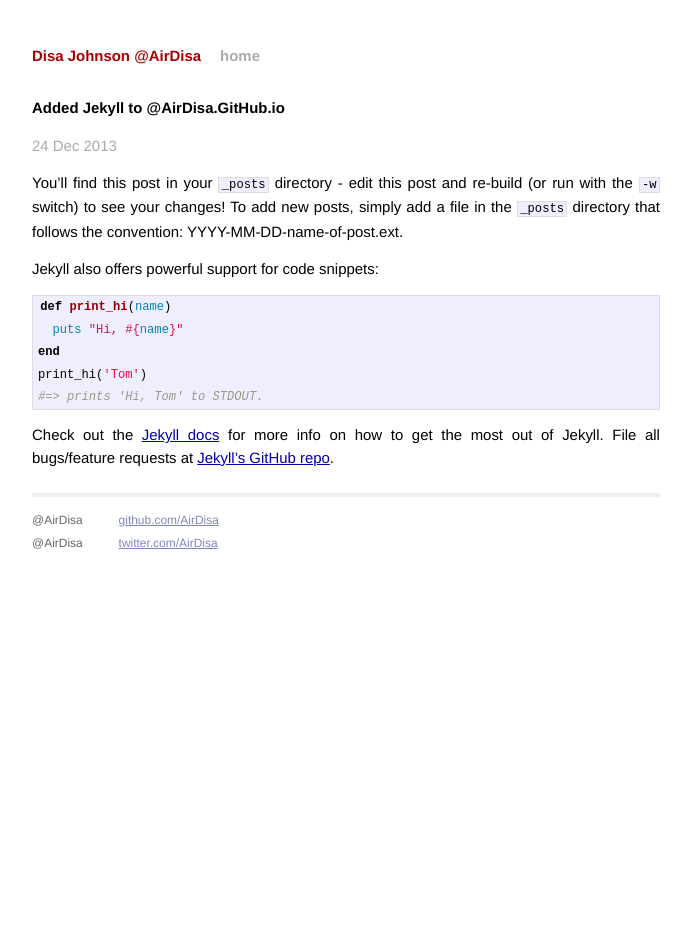
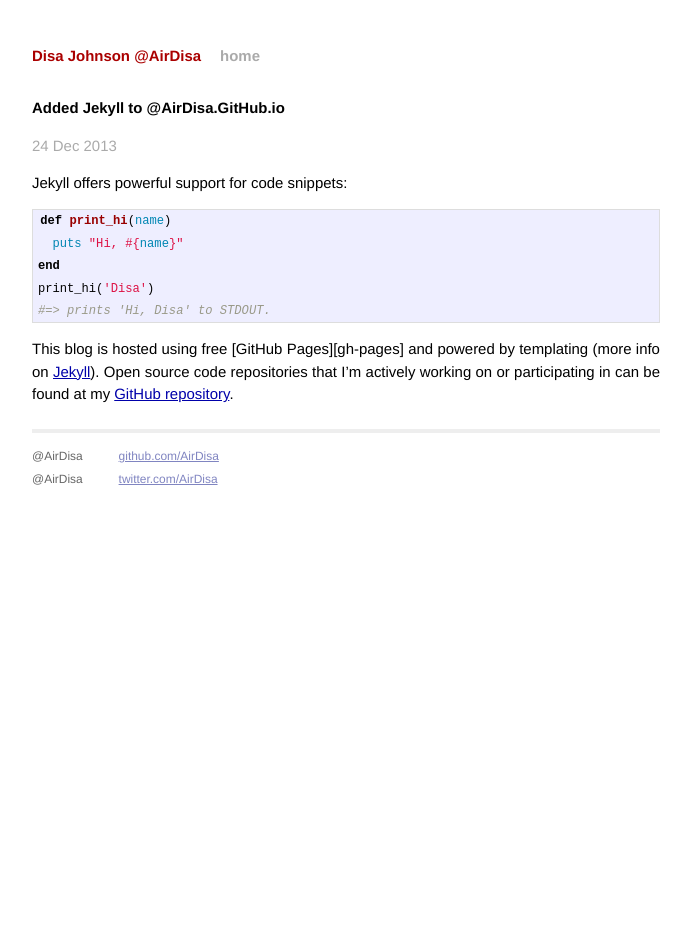
Before and after one commit to AirDisa/airdisa.github.io, a Jekyll site: the page built from _posts/2013-12-24-welcome-to-jekyll.markdown, in a window 1280 px wide. Shown: the whole page, without its empty margins (294-985 px from the left). Built offline with Jekyll 4.4.1, drawn with Linux system fonts in a browser that asks for light colours; Markdown is read by kramdown in place of the engine named in the settings.

Commit message:
[0.0.10 Blog] Personalize initial post content

```diff
--- a/_posts/2013-12-24-welcome-to-jekyll.markdown
+++ b/_posts/2013-12-24-welcome-to-jekyll.markdown
@@ -5,20 +5,17 @@
 categories: jekyll update
 ---
 
-You'll find this post in your `_posts` directory - edit this post and re-build (or run with the `-w` switch) to see your changes!
-To add new posts, simply add a file in the `_posts` directory that follows the convention: YYYY-MM-DD-name-of-post.ext.
-
-Jekyll also offers powerful support for code snippets:
+Jekyll offers powerful support for code snippets:
 
 {% highlight ruby %}
 def print_hi(name)
   puts "Hi, #{name}"
 end
-print_hi('Tom')
-#=> prints 'Hi, Tom' to STDOUT.
+print_hi('Disa')
+#=> prints 'Hi, Disa' to STDOUT.
 {% endhighlight %}
 
-Check out the [Jekyll docs][jekyll] for more info on how to get the most out of Jekyll. File all bugs/feature requests at [Jekyll's GitHub repo][jekyll-gh].
+This blog is hosted using free [GitHub Pages][gh-pages] and powered by templating (more info on [Jekyll][jekyll]). Open source code repositories that I'm actively working on or participating in can be found at my [GitHub repository][airdisa-repos].
 
-[jekyll-gh]: https://github.com/mojombo/jekyll
+[airdisa-repos]: https://github.com/airdisa
 [jekyll]:    http://jekyllrb.com
```
